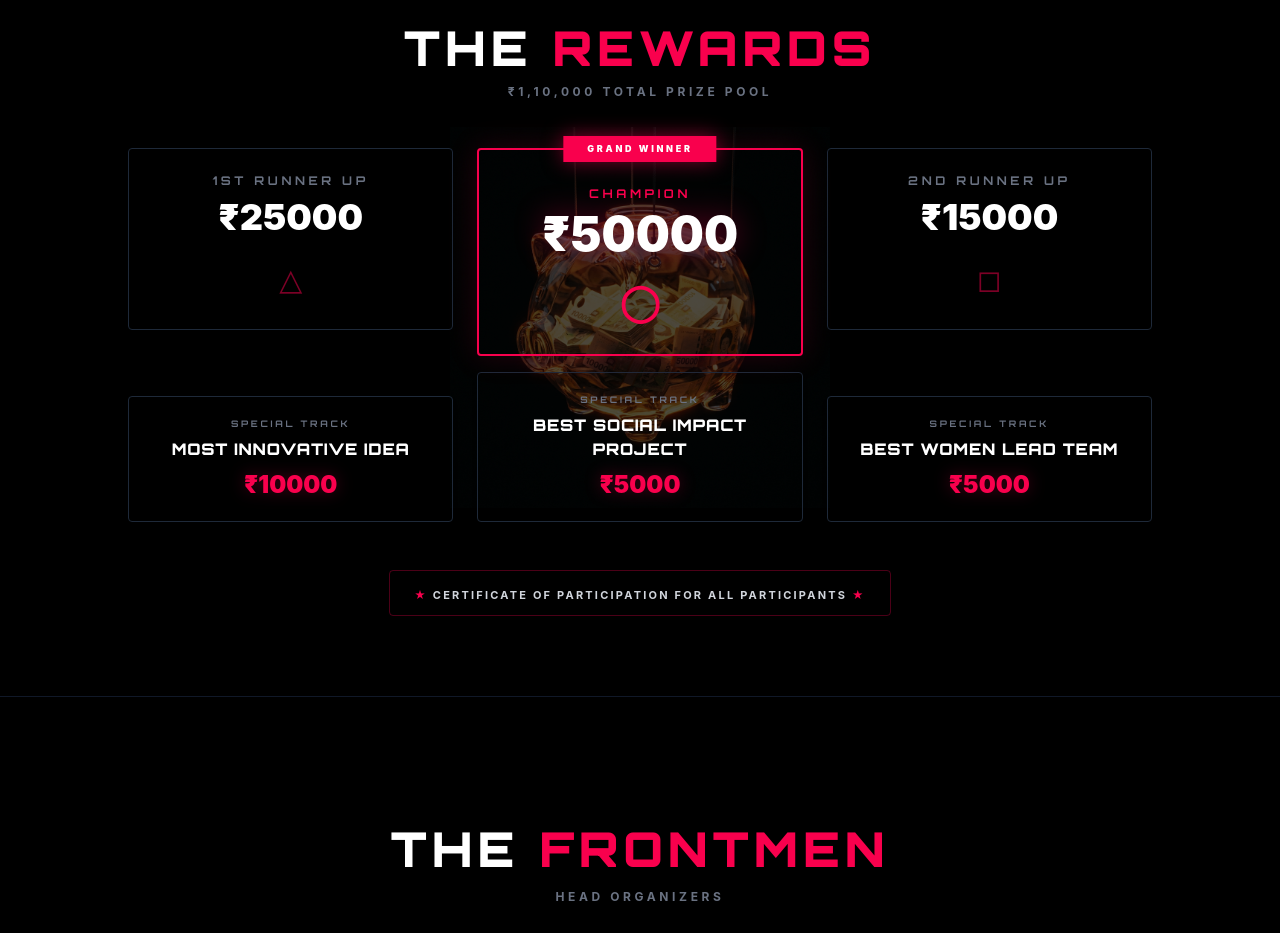
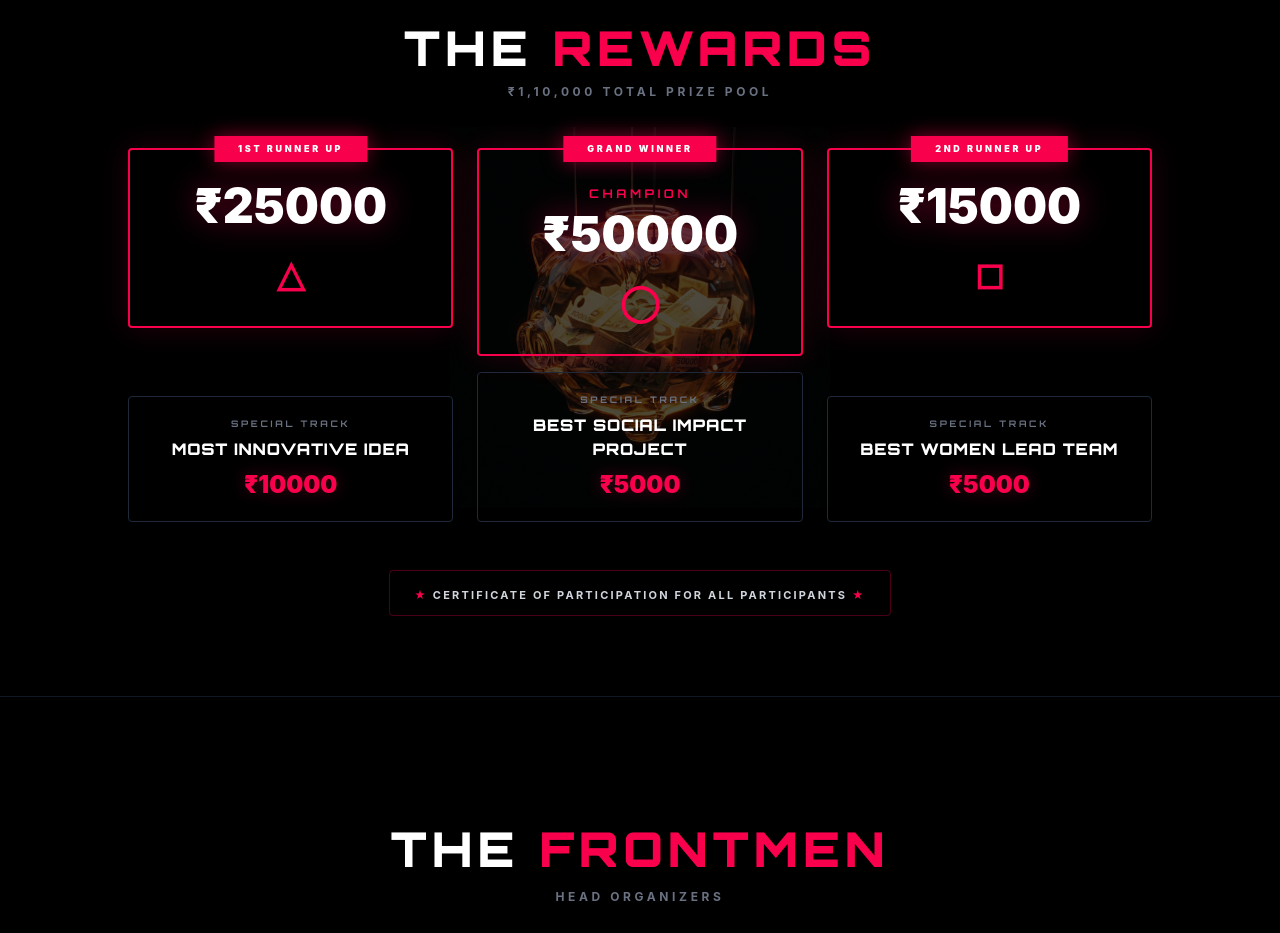
Before and after one commit to ankitumath/SquidHack-Website, a React (Vite) app in the folder frontend/: page / in a window 1280 px wide. Shown: the part 4480-5413 px from the top of the page. Built offline with nearby package versions, Linux system fonts and the light colour scheme; a web font is replaced by a local one.

Commit message:
Bug Fixes

```diff
--- a/frontend/src/components/PrizeCard.jsx
+++ b/frontend/src/components/PrizeCard.jsx
@@ -25,11 +25,13 @@ const PrizeCard = ({ rank, title, amount, shape, isGrand, subtitle }) => {
   }
 
   return (
-    <div className="bg-transparent border border-gray-800 p-6 text-center relative pb-8 hover:border-gray-600 transition-colors rounded-sm shadow-md w-full">
-      <div className="text-gray-500 font-tech text-xs tracking-[0.3em] mb-2 font-bold">{rank}</div>
-      {title && <h3 className="font-heading text-sm font-black tracking-wider text-white mb-2 uppercase">{title}</h3>}
-      <div className="text-4xl font-black text-white mb-6">{amount}</div>
-      <div className="text-squid-pink text-3xl opacity-50 font-tech">{shape}</div>
+    <div className="bg-transparent border-2 border-squid-pink p-8 text-center relative shadow-[0_0_30px_rgba(249,0,77,0.15)] z-10 rounded-sm w-full">
+      <div className="absolute -top-3.5 left-1/2 -translate-x-1/2 bg-squid-pink text-white px-6 py-1.5 text-[9px] font-black tracking-[0.3em] uppercase whitespace-nowrap shadow-[0_0_20px_rgba(249,0,77,0.5)]">
+        {rank}
+      </div>
+      {title && <div className="text-squid-pink font-tech text-xs tracking-[0.3em] mb-2 mt-1 font-bold">{title}</div>}
+      <div className="text-5xl font-black text-white mb-6 drop-shadow-[0_0_15px_rgba(249,0,77,0.4)]">{amount}</div>
+      {shape && <div className="text-squid-pink text-4xl font-bold font-tech">{shape}</div>}
     </div>
   );
 };
--- a/frontend/src/pages/Register.jsx
+++ b/frontend/src/pages/Register.jsx
@@ -108,8 +108,7 @@ const Register = () => {
         const name = formData[`memberName_${i}`];
         const email = formData[`memberEmail_${i}`];
         const mobile = formData[`memberMobile_${i}`];
-        const year = formData[`college_${i}`];
-        if (!name || !email || !mobile || !college || mobile.length !== 10) {
+        if (!name || !email || !mobile || mobile.length !== 10) {
           return false;
         }
       }
```
